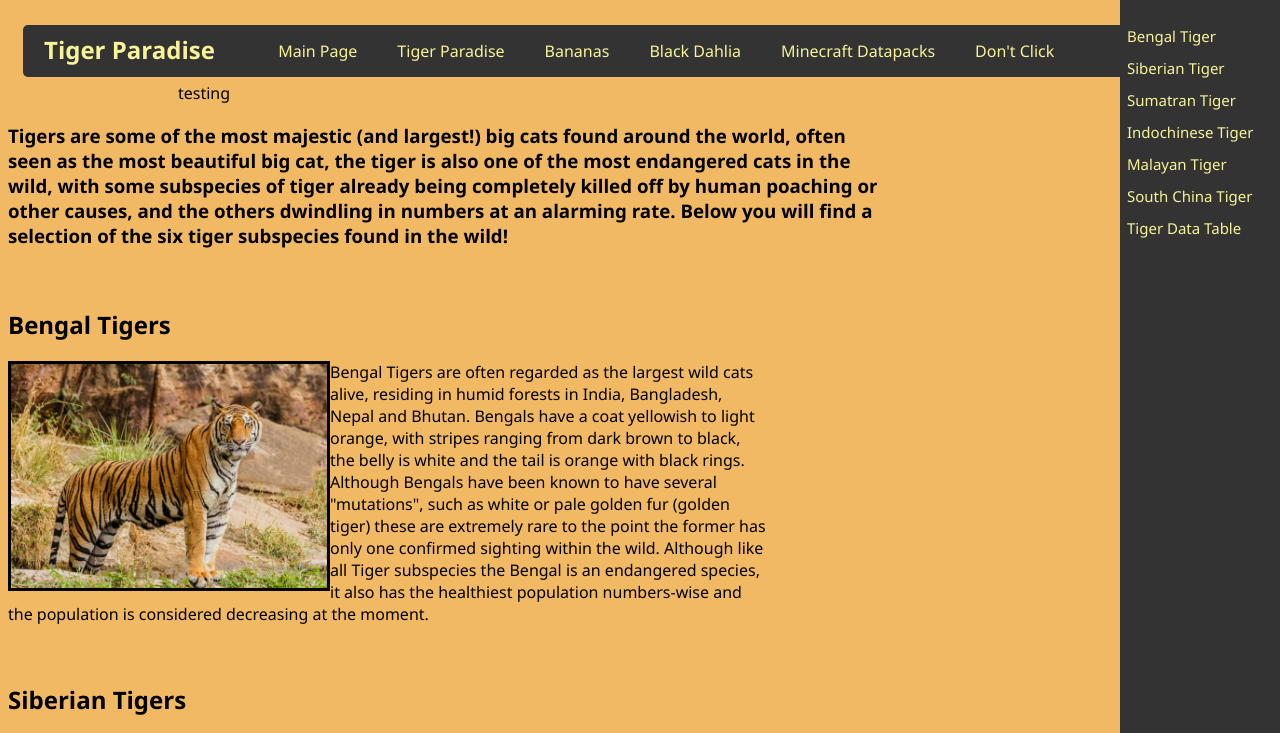
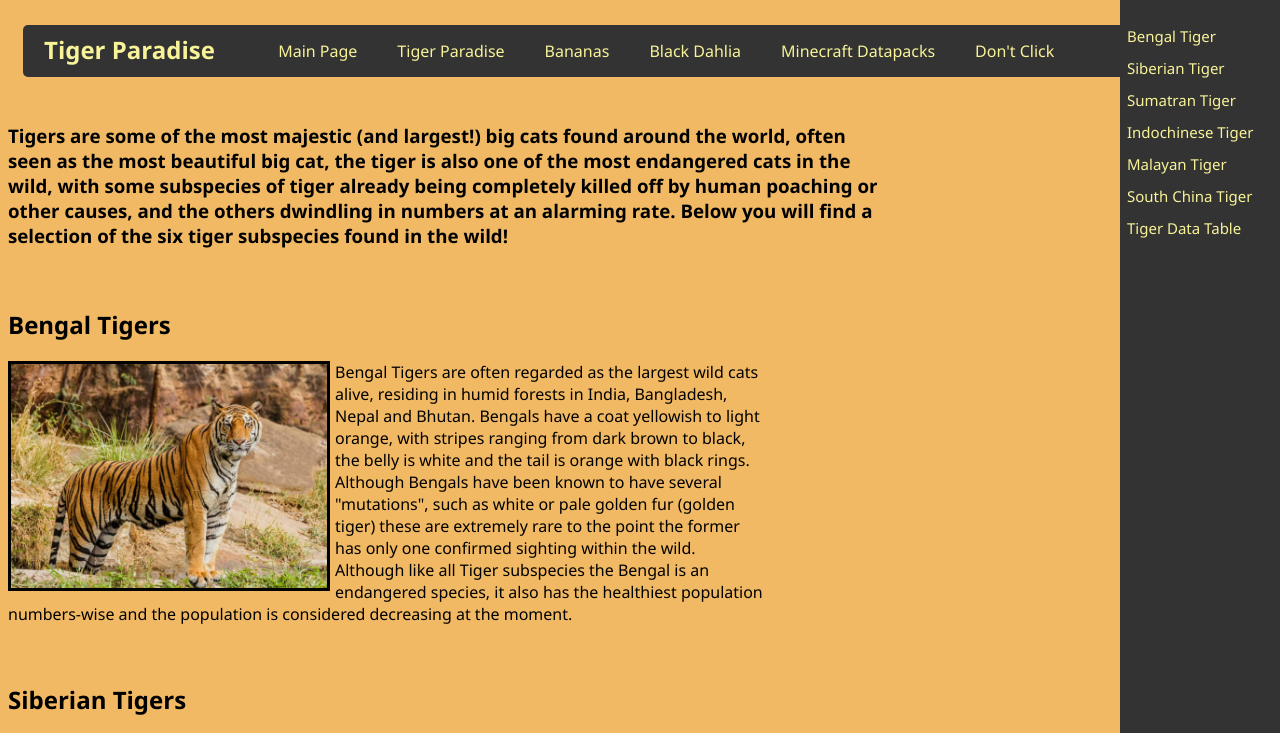
Before and after one commit to davidblackwell121/davidblackwell121.github.io, a plain HTML site: page CSS Assignment #2/TigerParadiseV2.html in a window 1280 px wide. Shown: the top 733 px of the page. Drawn offline with Linux system fonts and the light colour scheme.

Commit message:
more updates

```diff
--- a/CSS Assignment #2/TigerParadiseV2.css
+++ b/CSS Assignment #2/TigerParadiseV2.css
@@ -24,6 +24,8 @@ max-width: 70%;
 img {
 border: 3px solid black;
 float: left;
+margin-right: 5px;
+margin-bottom: 5px;
 }
 
 table {
@@ -130,15 +132,8 @@ footer p {
     display: block;
 }
 
-/* When you mouse over the navigation links, change their color */
 .sidenav a:hover {
     background-color: black;
-}
-
-/* Style page content */
-.main {
-    margin-left: 160px; /* Same as the width of the sidebar */
-    padding: 0px 10px;
 }
 
 @media screen and (max-width: 960px) {
--- a/CSS Assignment #2/TigerParadiseV2.html
+++ b/CSS Assignment #2/TigerParadiseV2.html
@@ -9,9 +9,8 @@
 </head>
 
 <body>
-  <main>
-    <header>
-      <nav id="page-nav">
+  <header id="page-nav">
+    <nav>
       <ul> <!--list tag, all list items below are displayed inline-block (horizontally instead of vertical, and no underline)-->
           <li style="display:inline-block;"><h2 id="Title">Tiger Paradise</h2> <!--Header 'title'--></li>
           <li><a href ="./index.html">&nbsp;&nbsp;Main Page</a></li> <!--Line item hyperlink for Main Page-->
@@ -22,7 +21,8 @@
           <li><a href ="https://www.youtube.com/watch?v=dQw4w9WgXcQ&ab_channel=RickAstley&autoplay=1">Don't Click</a></li>
       </ul>
     </nav>
-
+  </header>
+  <main>
     <div class="sidenav"> <!-- Side navigation -->
       <li><a href ="#Bengal">Bengal Tiger</a></li> <!--Line item hyperlink for Bengal section using ID-->
       <li><a href ="#Siberian">Siberian Tiger</a></li> <!--Line item hyperlink for Siberian section using ID-->
@@ -33,10 +33,7 @@
       <li><a href ="#Table">Tiger Data Table</a></li> <!--Line item hyperlink for data table section using ID-->
     </div>
 
-      <!-- Page content -->
-      <div class="main">
-        testing
-      </div>
+    <br> <!--Line Break (Creates extra gap between elements)-->
 
     <article><h3><b>
       Tigers are some of the most majestic (and largest!) big cats found around the world, often seen as the most beautiful big cat, the tiger is
@@ -189,10 +186,11 @@
       <br> <!--Line Break (Creates extra gap between elements)-->
       <hr> <!--Horizontal line spanning the page-->
       <!--h5 text with white-space style to move some text to the next line without a break element-->
-    </header>
+
   <footer>
     <p>All information found on respective Tigers Wiki Page(s)</p>
-      <p>Copyright 2024 &#169; David Blackwell Webpage</p></footer> <!--&#169 creates copyright symbol-->
+    <p>Copyright 2024 &#169; David Blackwell Webpage</p> <!--&#169 creates copyright symbol-->
+  </footer>
   </main>
 </body>
 
```
Lines whose indentation alone changed are shown as unchanged.
